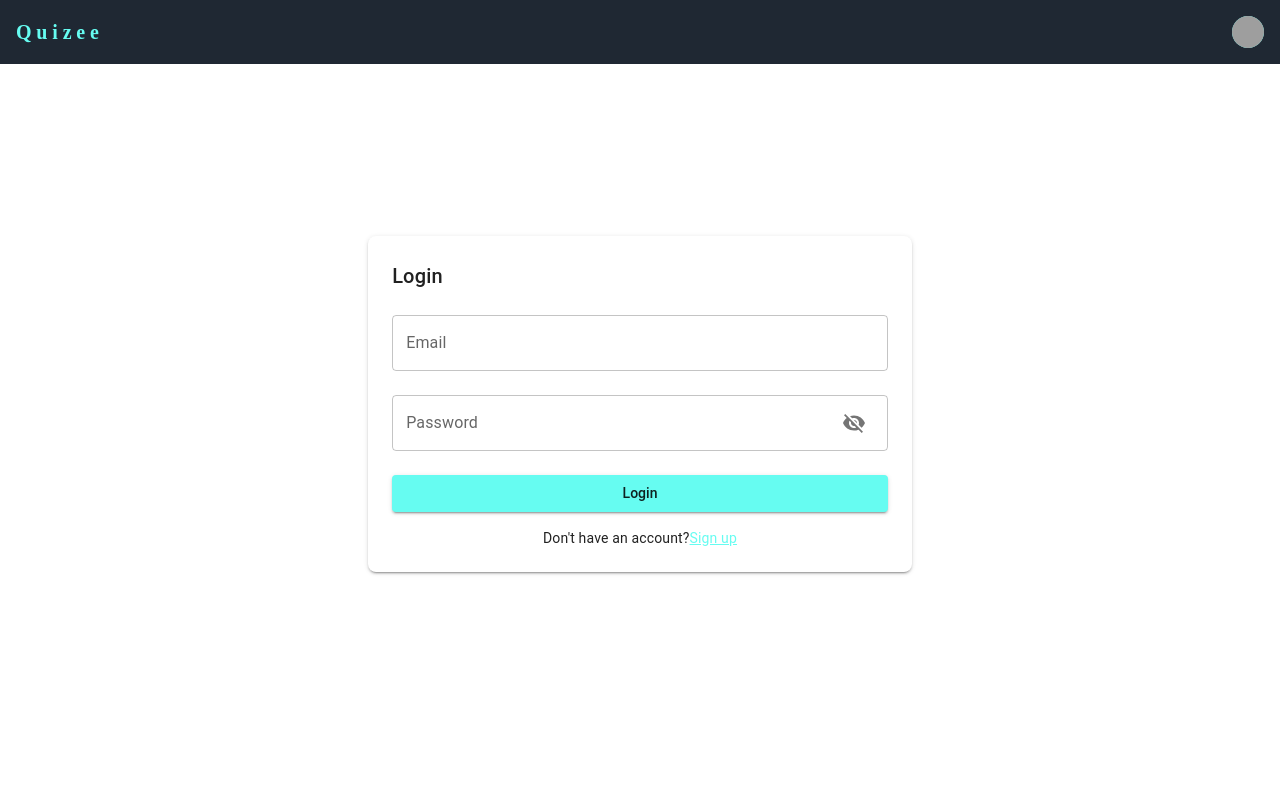
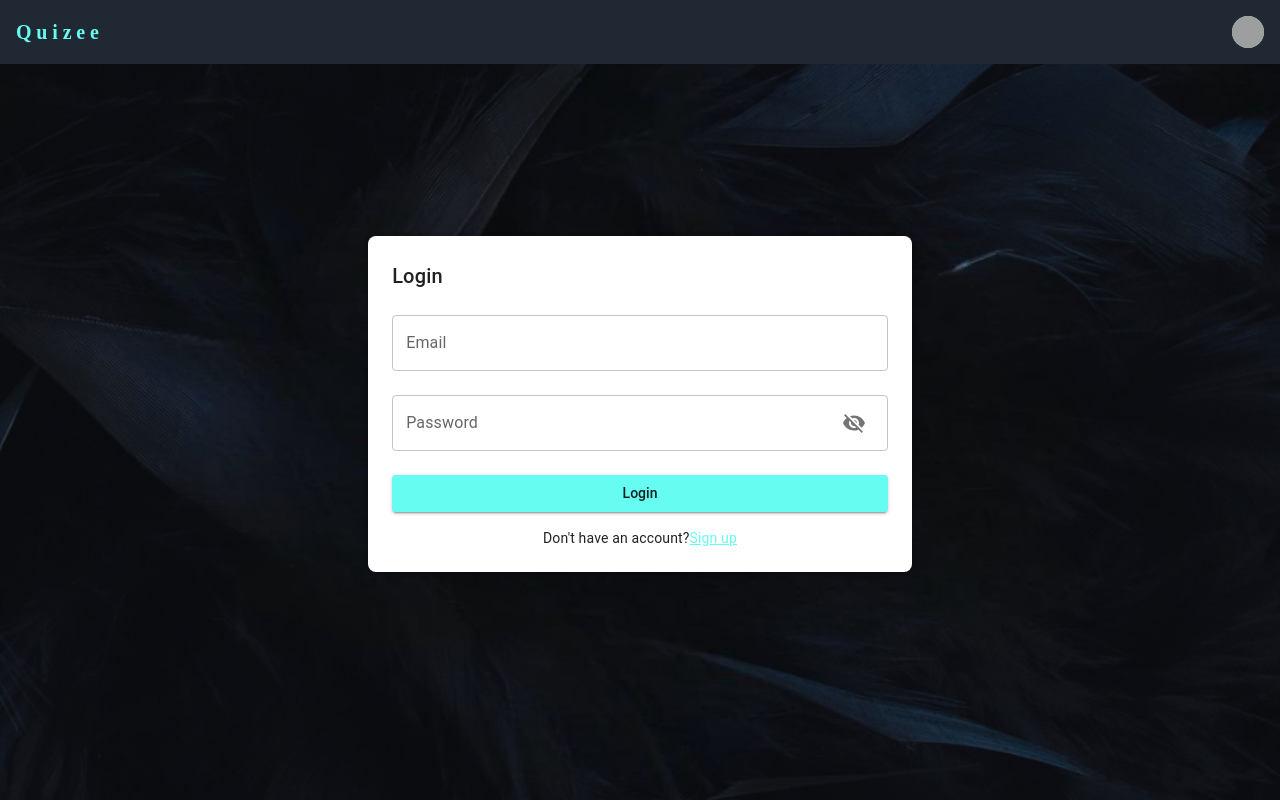
Before and after one commit to jaypatel0311/Quizee, a Next.js app: page / in a window 1280 px wide. Built offline with nearby package versions, Linux system fonts and the light colour scheme; no server answers; grey boxes are pictures that could not be loaded.

Commit message:
Ui and background fixes

```diff
--- a/src/app/components/Timer.js
+++ b/src/app/components/Timer.js
@@ -36,10 +36,8 @@ export default function Timer({ overTime, quizState, gameRoomId }) {
         colorsTime={[12, 9, 5, 0]}
       >
         {({ remainingTime, elapsedTime, color }) => (
-          <Box sx={{ left: "22px" }}>
-            <Typography style={{ color }}>
-              {remainingTime} seconds remaining
-            </Typography>
+          <Box>
+            <Typography style={{ color }}>{remainingTime} s</Typography>
           </Box>
         )}
       </CountdownCircleTimer>
--- a/styles/globals.css
+++ b/styles/globals.css
@@ -1,5 +1,19 @@
-html, body {
-    margin: 0;
-    padding: 0;
-    font-family: 'Roboto', sans-serif;
-  }
+html,
+body {
+  margin: 0;
+  padding: 0;
+  font-family: "Roboto", sans-serif;
+}
+
+body {
+  margin: 0;
+  overflow: hidden;
+  background-image: url("../public/images/background.jpg");
+  background-size: cover;
+  background-repeat: no-repeat;
+  background-attachment: fixed;
+  background-position: center;
+  height: 100vh;
+  margin: 0;
+  padding: 0;
+}
```
Also changed, not shown: pages/casual/index.js (+2 -8 lines), public/images/background.jpg (added).
